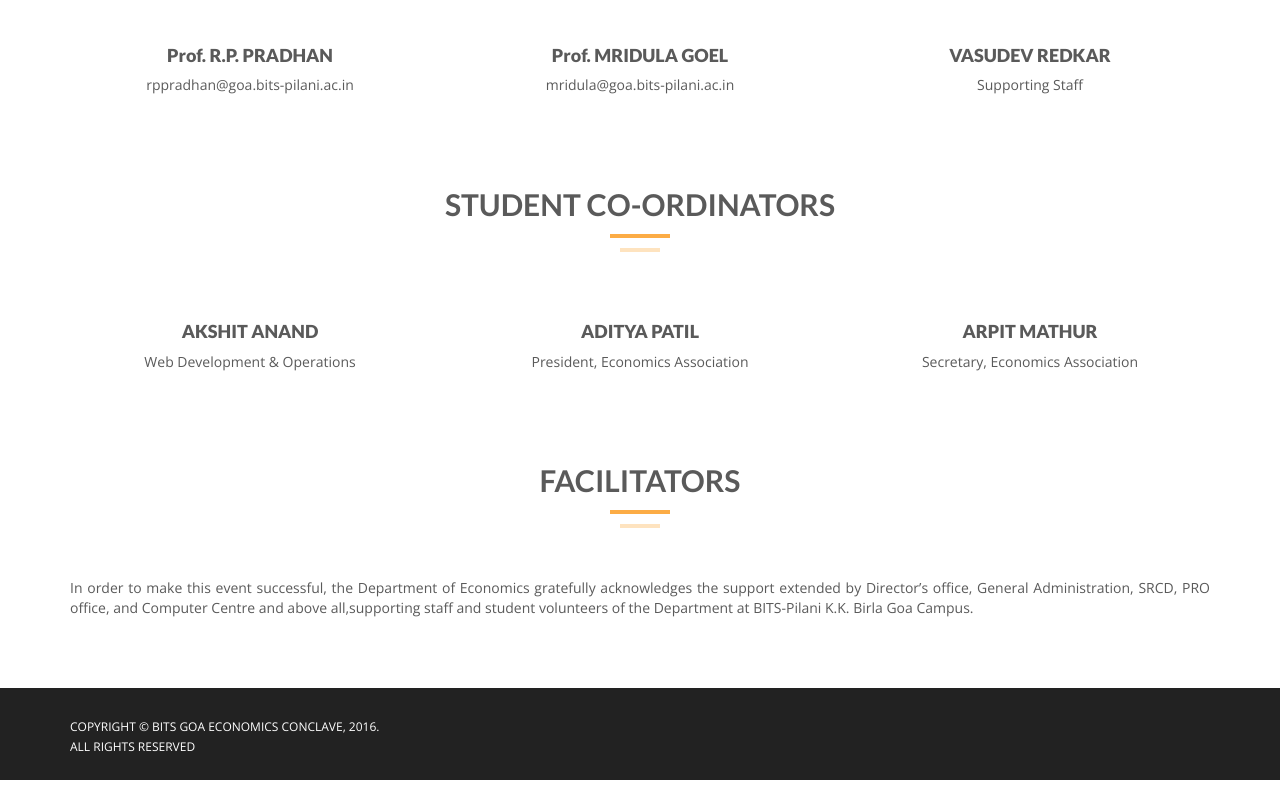
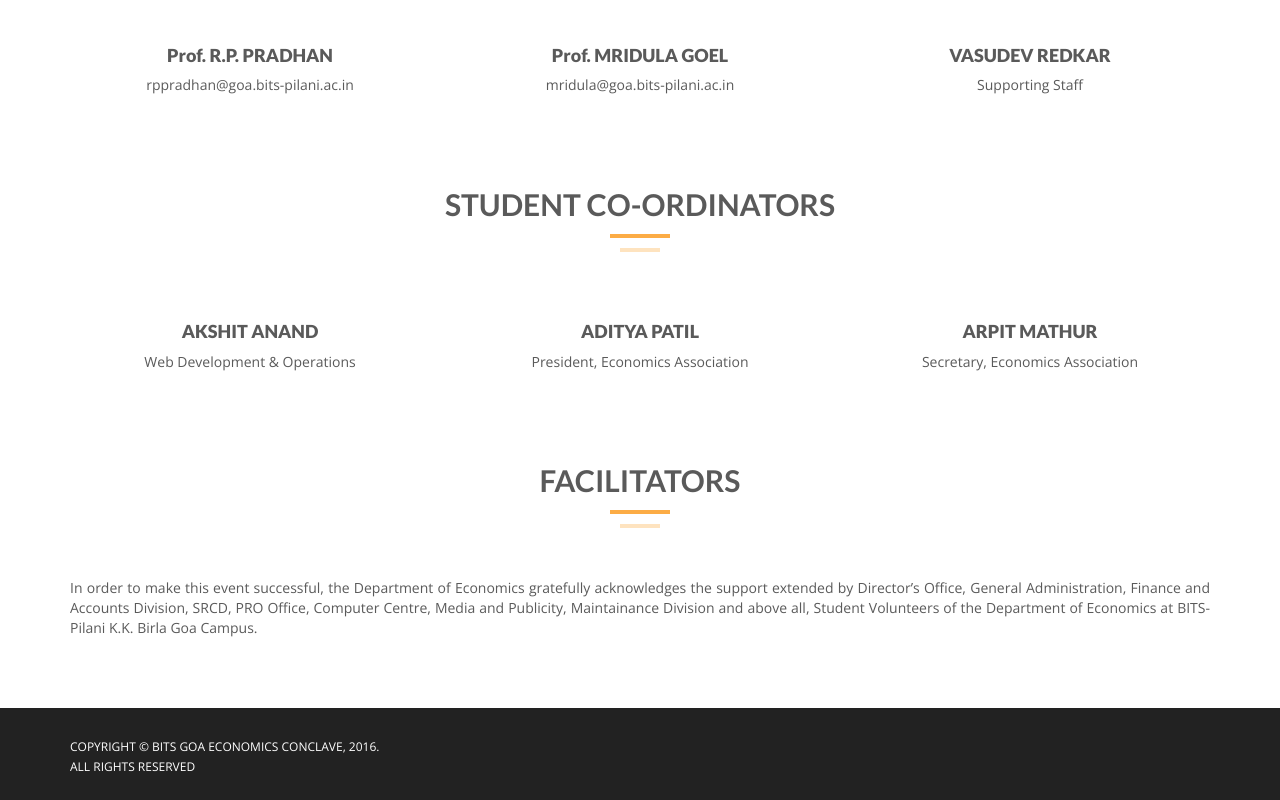
Before and after one commit to akshit019/econclave16, a plain HTML site: page organizing.html in a window 1280 px wide. Shown: the part 943-1743 px from the top of the page. Drawn offline with nearby package versions, Linux system fonts and the light colour scheme.

Commit message:
minor changes

```diff
--- a/organizing.html
+++ b/organizing.html
@@ -248,7 +248,7 @@
                 </div>
             </div>
 
-            <p style="text-align: justify;">In order to make this event successful, the Department of Economics gratefully acknowledges the support extended by Director’s office, General Administration, SRCD, PRO office, and Computer Centre and above all,supporting staff and student volunteers of the Department at BITS-Pilani K.K. Birla Goa Campus.</p><br><br><br>
+            <p style="text-align: justify;">In order to make this event successful, the Department of Economics gratefully acknowledges the support extended by Director’s Office, General Administration, Finance and Accounts Division, SRCD, PRO Office, Computer Centre, Media and Publicity, Maintainance Division and above all, Student Volunteers of the Department of Economics at BITS-Pilani K.K. Birla Goa Campus.</p><br><br><br>
 
         </div>
     </div>
```
